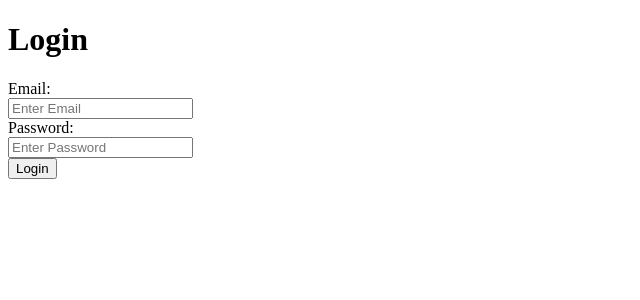
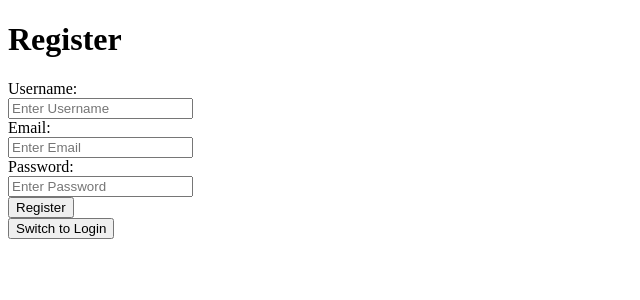
Before and after one commit to josephmusngi21/Authentication, a Next.js app in the folder front/: page / in a window 1280 px wide. Shown: the top 300 px of the page, without its empty margins (0-640 px from the left). Built offline with nearby package versions, Linux system fonts and the light colour scheme.

Commit message:
added login and register

```diff
--- a/front/src/app/page.tsx
+++ b/front/src/app/page.tsx
@@ -1,9 +1,25 @@
-import Login from './pages/LoginForm.jsx';
+'use client';
+
+import { useState } from 'react';
+// import Login from './pages/LoginForm.tsx';
+// import Register from './pages/RegistrationForm.tsx';
+import Login from './pages/LoginForm';
+import Register from './pages/RegistrationForm';
+
 
 export default function Page() {
+  const [login, setLogin] = useState(false);
+
   return (
     <>
-    <Login />
+      {login ? (
+      <Login/>
+      ) : (
+      <Register/>
+      )}
+      <button onClick={() => setLogin(!login)}>
+      {login ? 'Switch to Register' : 'Switch to Login'}
+      </button>
     </>
   )
 }
```
